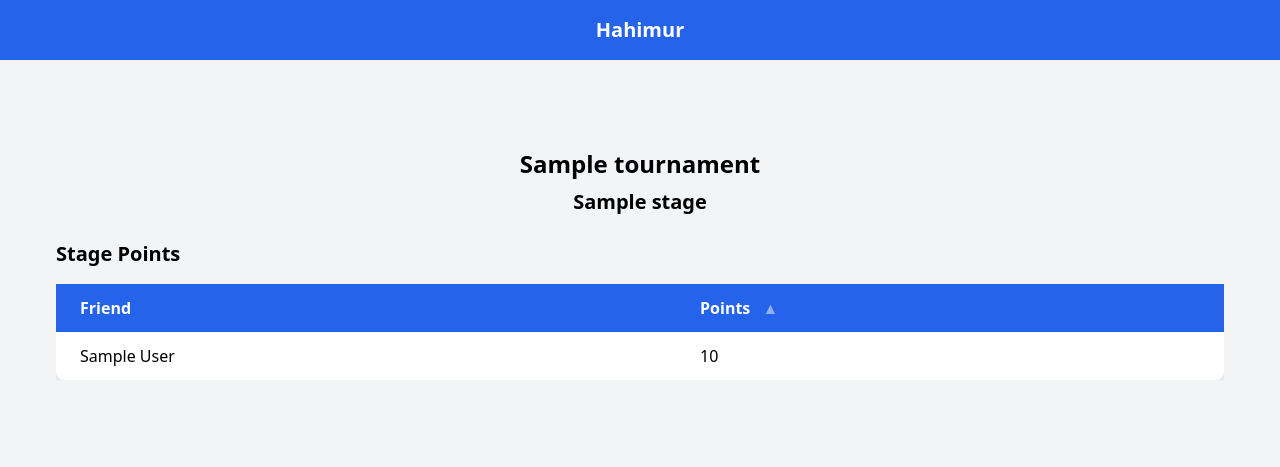
After one commit to idanmel/hahimur, a Django app: page /tournaments/1/stages/1 in a window 1280 px wide. The commit adds this page. Shown: the top 467 px of the page. Run offline with Django 5.2, Linux system fonts and the light colour scheme; tables that the repository leaves empty hold one stand-in row (values such as "Sample post"); some libraries are stand-ins or nearby versions.

Commit message:
added stage points

```diff
--- a/tournaments/admin.py
+++ b/tournaments/admin.py
@@ -1,6 +1,6 @@
 from django.contrib import admin
 
-from .models import Match, Prediction, Rule, Score, Stage, StagePrediction, Team, Tournament
+from .models import Match, Prediction, Rule, Score, Stage, StagePoint, StagePrediction, Team, Tournament
 
 admin.site.register(Tournament)
 admin.site.register(Team)
@@ -10,3 +10,4 @@ admin.site.register(Stage)
 admin.site.register(Rule)
 admin.site.register(StagePrediction)
 admin.site.register(Score)
+admin.site.register(StagePoint)
--- a/tournaments/models.py
+++ b/tournaments/models.py
@@ -86,7 +86,7 @@ class Match(models.Model):
             "home_score": self.home_score,
             "away_team": self.away_team,
             "away_score": self.away_score,
-            "stage": self.stage.name,
+            "stage": self.stage.serialize(),
             "str": self.user_friendly()
         }
 
@@ -175,6 +175,29 @@ def get_matches(id, year, month, day):
         start_time__date=datetime.date(year, month, day)
     )
 
+def serialize_friend(friend):
+    return {"name": f"{friend.first_name} {friend.last_name}", "friend_id": friend.pk}
+
+
+class StagePoint(models.Model):
+    friend = models.ForeignKey(User, on_delete=models.CASCADE)
+    stage = models.ForeignKey(Stage, on_delete=models.CASCADE)
+    points = models.PositiveSmallIntegerField(default=0)
+
+    def serialize(self):
+        return {
+            "friend": serialize_friend(self.friend),
+            "points": self.points,
+        }
+
+    class Meta:
+        constraints = [
+            models.UniqueConstraint(
+                name="stagepoint_friend_stage",
+                fields=['friend', 'stage']
+            )
+        ]
+        ordering = ['-points']
 
 class StagePrediction(models.Model):
     friend = models.ForeignKey(User, on_delete=models.CASCADE)
--- /dev/null
+++ b/tournaments/templates/tournaments/stage.html
@@ -0,0 +1,82 @@
+{% extends "./base.html" %}
+{% block content %}
+<div class="container mx-auto py-8 px-6">
+  <!-- Tournament and Stage Info -->
+  <h1 class="text-2xl font-bold text-center mb-2">{{ tournament.name }}</h1>
+  <h2 class="text-xl font-semibold text-center mb-6">{{ stage.name }}</h2>
+
+  <!-- Stage Points -->
+  <div>
+    <h3 class="text-xl font-semibold mb-4">Stage Points</h3>
+
+    {% if stage_points %}
+      <div class="overflow-x-auto">
+        <table id="sortable-stage-table" class="min-w-full bg-white shadow-md rounded-lg">
+          <thead class="bg-blue-600 text-white">
+            <tr>
+              <th class="py-3 px-6 text-left cursor-pointer group" onclick="sortTable(0)">
+                Friend
+                <span class="ml-2 inline-block opacity-50 group-hover:opacity-100">
+                  <span class="sort-icon asc hidden">▲</span>
+                  <span class="sort-icon desc hidden">▼</span>
+                </span>
+              </th>
+              <th class="py-3 px-6 text-left cursor-pointer group" onclick="sortTable(1)">
+                Points
+                <span class="ml-2 inline-block opacity-50 group-hover:opacity-100">
+                  <span class="sort-icon asc">▲</span>
+                  <span class="sort-icon desc hidden">▼</span>
+                </span>
+              </th>
+            </tr>
+          </thead>
+          <tbody class="divide-y divide-gray-200">
+            {% for point in stage_points %}
+              <tr class="hover:bg-gray-50">
+                <!-- Friend Name -->
+                <td class="py-3 px-6">{{ point.friend.name }}</td>
+                <!-- Points -->
+                <td class="py-3 px-6">{{ point.points }}</td>
+              </tr>
+            {% endfor %}
+          </tbody>
+        </table>
+      </div>
+    {% else %}
+      <p class="text-gray-600 text-center">No points have been recorded for this stage yet.</p>
+    {% endif %}
+  </div>
+</div>
+
+<!-- JavaScript for Sorting -->
+<script>
+  function sortTable(columnIndex) {
+    const table = document.getElementById("sortable-stage-table");
+    const rows = Array.from(table.querySelector("tbody").rows);
+    const isAscending = table.dataset.sortOrder === "asc";
+    table.dataset.sortOrder = isAscending ? "desc" : "asc";
+
+    // Reset sort icons
+    document.querySelectorAll(".sort-icon").forEach(icon => icon.classList.add("hidden"));
+    document.querySelectorAll("th")[columnIndex].querySelector(`.sort-icon.${table.dataset.sortOrder}`).classList.remove("hidden");
+
+    rows.sort((a, b) => {
+      const cellA = a.cells[columnIndex].textContent.trim();
+      const cellB = b.cells[columnIndex].textContent.trim();
+
+      if (!isNaN(cellA) && !isNaN(cellB)) {
+        // Numeric sort
+        return isAscending ? cellA - cellB : cellB - cellA;
+      }
+
+      // Text sort
+      return isAscending
+        ? cellA.localeCompare(cellB)
+        : cellB.localeCompare(cellA);
+    });
+
+    rows.forEach(row => table.querySelector("tbody").appendChild(row));
+  }
+</script>
+
+{% endblock %}
--- a/tournaments/urls.py
+++ b/tournaments/urls.py
@@ -6,5 +6,6 @@ urlpatterns = [
     path("", views.tournaments, name="tournaments"),
     path("<int:tournament_id>/standings", views.standing, name="standings"),
     path("<int:tournament_id>/matches/<int:match_id>", views.match, name="match"),
+    path("<int:tournament_id>/stages/<int:stage_id>", views.stage, name="stage"),
     path("<int:tournament_id>/matches", views.matches, name="matches")
 ]
--- a/tournaments/views.py
+++ b/tournaments/views.py
@@ -4,7 +4,7 @@ from django.db.models import F, Sum, Value
 from django.db.models.functions import Concat
 from django.shortcuts import render
 
-from .models import Match, Prediction, StagePrediction, Tournament
+from .models import Match, Prediction, Stage, StagePoint, StagePrediction, Tournament
 
 
 def table_headers():
@@ -102,3 +102,19 @@ def match_predictions_context(t, m, predictions):
         "match": m.serialize(),
         "predictions": [p.serialize() for p in predictions if p],
     }
+
+
+def stage_points_context(t, stage, stage_points):
+    return {
+        "tournament": t.serialize(),
+        "stage": stage.serialize(),
+        "stage_points": [stage_point.serialize() for stage_point in stage_points if stage_point]
+    }
+
+
+def stage(request, tournament_id, stage_id):
+    t = Tournament.objects.get(pk=tournament_id)
+    s = Stage.objects.get(pk=stage_id)
+    stage_points = StagePoint.objects.filter(stage=s)
+    context = stage_points_context(t, s, stage_points)
+    return render(request, "tournaments/stage.html", context)
```
Also changed, not shown: tournaments/templates/tournaments/matches.html (+8 -1 lines), README.md, tournaments/migrations/0006_alter_prediction_options_stagepoint.py (added).
